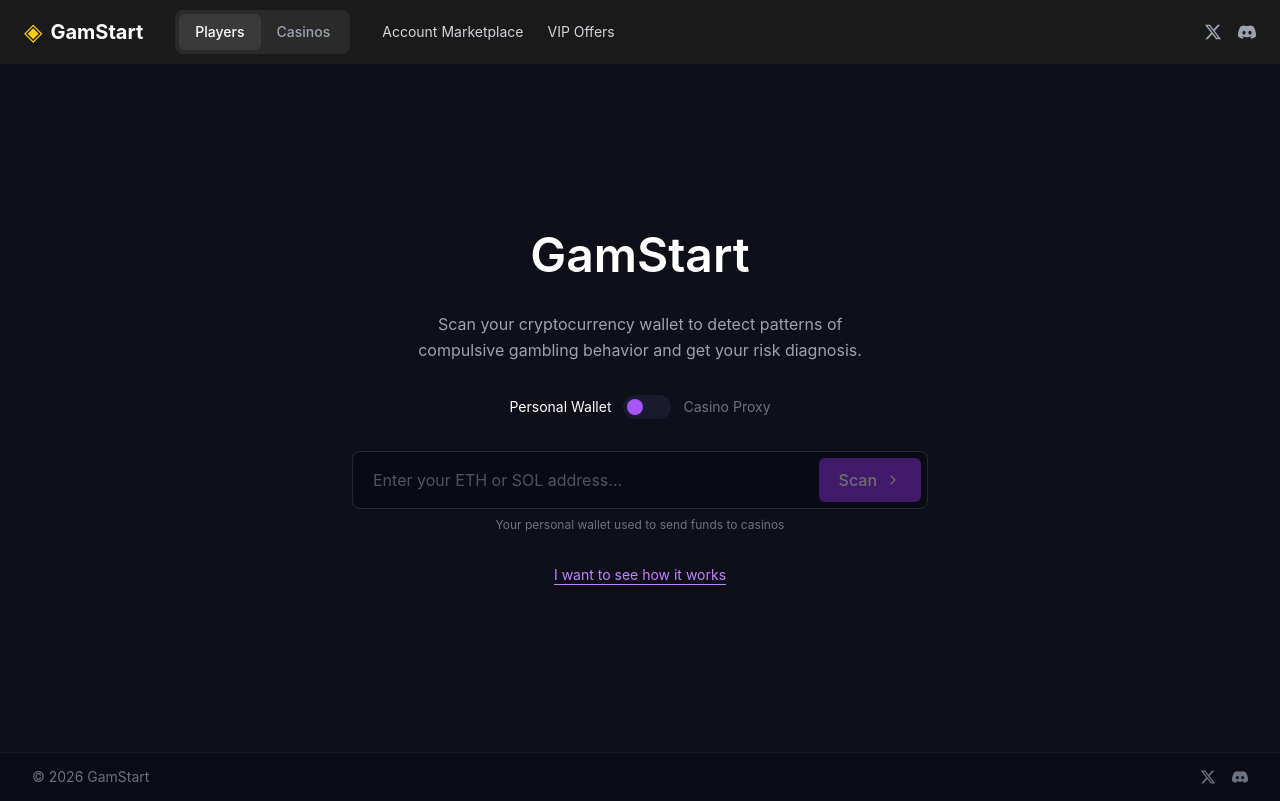
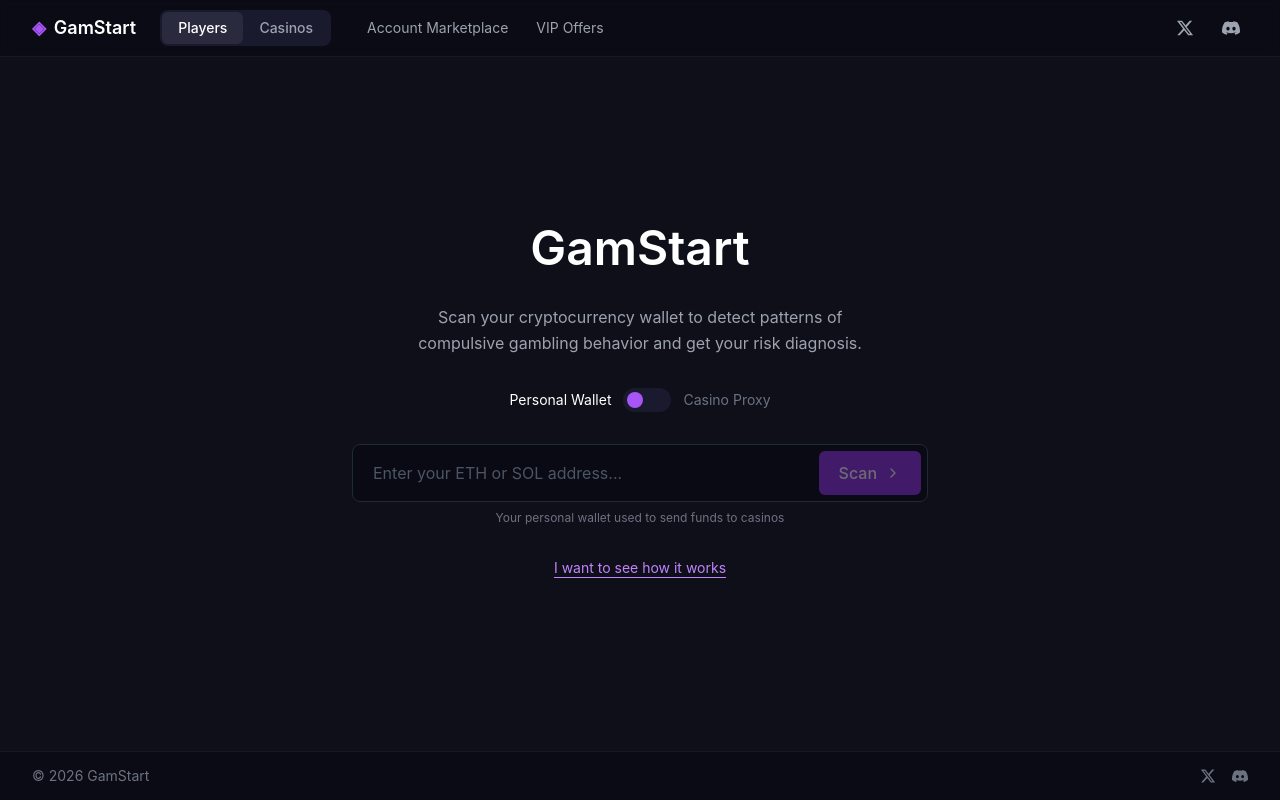
Before and after one commit to test12312as1/sadsa, a Next.js app: page / in a window 1280 px wide. Built offline with nearby package versions, Linux system fonts and the light colour scheme.

Commit message:
Update page.js

```diff
--- a/app/page.js
+++ b/app/page.js
@@ -629,38 +629,37 @@ export default function GamStart() {
 
   return (
     <div className="min-h-screen bg-[#0f0f1a] flex flex-col">
-      {/* Navbar - DexCheck Style */}
-      <nav className="bg-[#1a1a1a] sticky top-0 z-50">
-        <div className="max-w-[1400px] mx-auto px-6">
-          <div className="flex items-center justify-between h-16">
-            {/* Left: Logo + Primary Tabs */}
-            <div className="flex items-center gap-8">
+      {/* Navbar */}
+      <nav className="border-b border-gray-800/50 bg-[#0a0a14]/80 backdrop-blur-sm sticky top-0 z-50">
+        <div className="max-w-7xl mx-auto px-4 sm:px-6 lg:px-8">
+          <div className="flex items-center justify-between h-14">
+            <div className="flex items-center gap-6">
               <button
                 onClick={() => { setResults(null); setAddress(''); setExpandedMetric(null); setReportView('traits'); setActiveTab('players'); }}
-                className="flex items-center gap-2 hover:opacity-80 transition-opacity"
+                className="flex items-center gap-2 text-white font-semibold text-lg hover:opacity-80 transition-opacity"
               >
-                <span className="text-yellow-400 text-2xl">◈</span>
-                <span className="text-white font-bold text-xl">GamStart</span>
+                <span className="text-purple-500">◈</span>
+                GamStart
               </button>
 
-              {/* Primary Tabs */}
-              <div className="flex items-center bg-[#2a2a2a] rounded-lg p-1">
+              {/* Primary Tabs - Players & Casinos */}
+              <div className="flex items-center bg-[#1a1a2e] rounded-lg p-0.5">
                 <button
                   onClick={() => { setActiveTab('players'); setResults(null); setAddress(''); }}
-                  className={`px-4 py-2 rounded-md text-sm font-medium transition-all ${
+                  className={`px-4 py-1.5 rounded-md text-sm font-medium transition-all ${
                     activeTab === 'players'
-                      ? 'bg-[#3a3a3a] text-white'
-                      : 'text-gray-400 hover:text-white'
+                      ? 'bg-[#2a2a3e] text-white'
+                      : 'text-gray-400 hover:text-gray-300'
                   }`}
                 >
                   Players
                 </button>
                 <button
                   onClick={() => { setActiveTab('platforms'); setResults(null); }}
-                  className={`px-4 py-2 rounded-md text-sm font-medium transition-all ${
+                  className={`px-4 py-1.5 rounded-md text-sm font-medium transition-all ${
                     activeTab === 'platforms'
-                      ? 'bg-[#3a3a3a] text-white'
-                      : 'text-gray-400 hover:text-white'
+                      ? 'bg-[#2a2a3e] text-white'
+                      : 'text-gray-400 hover:text-gray-300'
                   }`}
                 >
                   Casinos
@@ -668,28 +667,27 @@ export default function GamStart() {
               </div>
 
               {/* Secondary Links */}
-              <div className="hidden lg:flex items-center gap-6">
+              <div className="hidden md:flex items-center gap-1">
                 <a
                   href="/marketplace"
-                  className="text-sm text-gray-300 hover:text-white transition-colors"
+                  className="px-3 py-1.5 text-sm text-gray-400 hover:text-white transition-colors"
                 >
                   Account Marketplace
                 </a>
                 <a
                   href="/vip-dashboard"
-                  className="text-sm text-gray-300 hover:text-white transition-colors"
+                  className="px-3 py-1.5 text-sm text-gray-400 hover:text-white transition-colors"
                 >
                   VIP Offers
                 </a>
               </div>
             </div>
 
-            {/* Right: Social + Actions */}
-            <div className="flex items-center gap-4">
-              <a href="https://twitter.com" target="_blank" rel="noopener noreferrer" className="text-gray-400 hover:text-white transition-colors">
+            <div className="flex items-center gap-3">
+              <a href="https://twitter.com" target="_blank" rel="noopener noreferrer" className="p-2 text-gray-400 hover:text-white transition-colors">
                 <TwitterIcon size={18} />
               </a>
-              <a href="https://discord.com" target="_blank" rel="noopener noreferrer" className="text-gray-400 hover:text-white transition-colors">
+              <a href="https://discord.com" target="_blank" rel="noopener noreferrer" className="p-2 text-gray-400 hover:text-white transition-colors">
                 <DiscordIcon size={18} />
               </a>
             </div>
```
